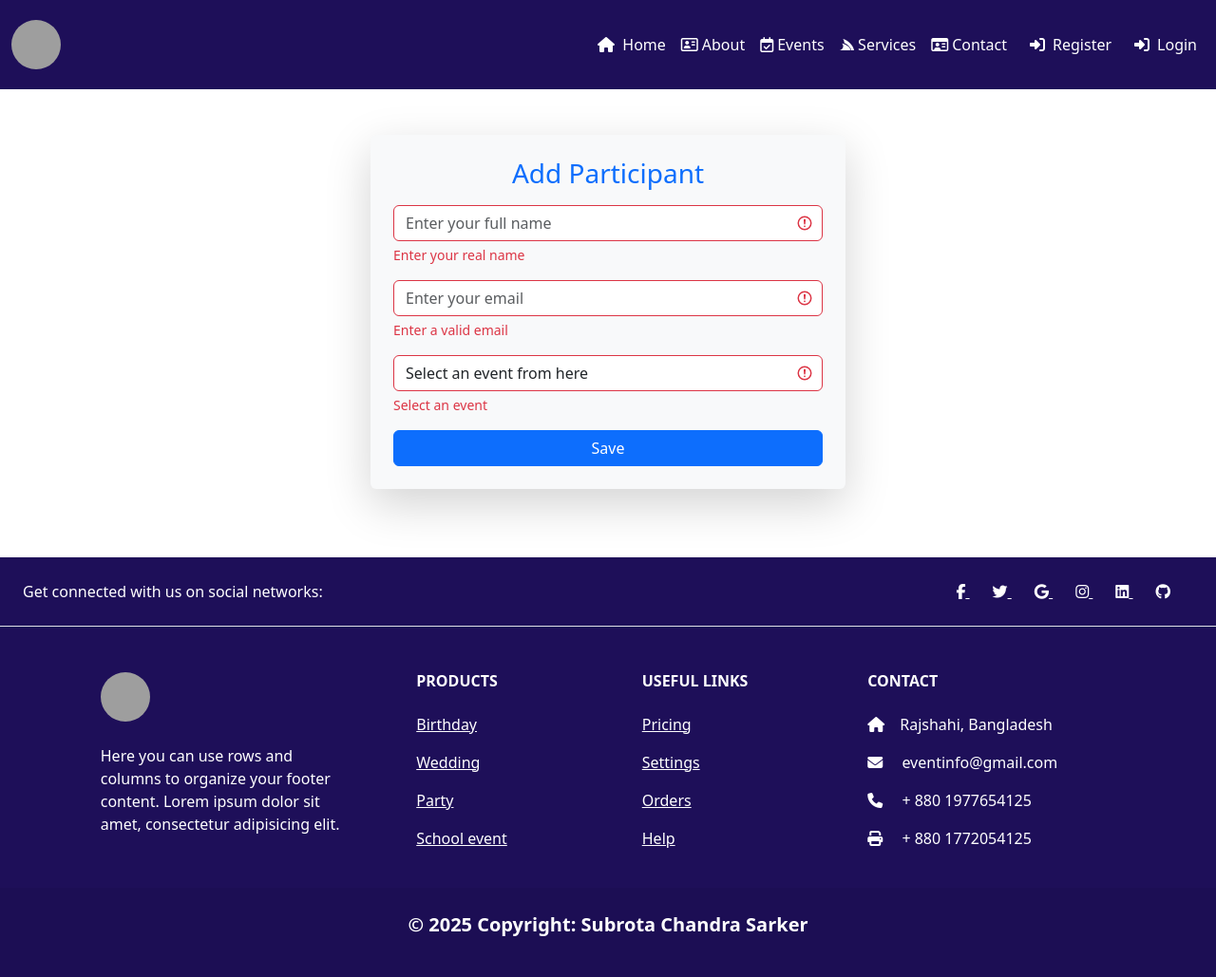
After one commit to CoderSubrota/event-management, a PHP site: page /front-end/add_participant.php in a window 1280 px wide. The commit adds this page. Shown: the whole page at 95% size. Run offline with PHP 8.4, Linux system fonts and the light colour scheme; data that the repository does not hold is empty; some libraries are stand-ins or nearby versions; grey boxes are pictures that could not be loaded.

Commit message:
add new codes for search events

```diff
--- /dev/null
+++ b/css/style.css
@@ -0,0 +1,90 @@
+body{
+    font-family: "Parkinsans", serif;
+}
+
+#navbar,#footer{
+    background-color: #1e0f59 ;
+}
+.navbar{
+    padding: 25px 0px;
+}
+
+#navbarNav > ul > li > a {
+    color: white;
+}
+
+#logo{
+    height: 52px;
+    width: 52px;
+    border-radius: 100%;
+}
+
+
+
+.hero h1 {
+    font-size: 4rem;
+    font-weight: bold;
+}
+
+.hero p {
+    font-size: 1.5rem;
+    margin-top: 20px;
+}
+
+.services img {
+    width: 100%;
+    border-radius: 15px;
+}
+
+
+.carousel img {
+    max-height: 500px; /* Adjust for uniform image size */
+    object-fit: cover;
+}
+.carousel-caption {
+    background: rgba(0, 0, 0, 0.6);
+    padding: 15px;
+    border-radius: 10px;
+}
+.carousel-control-prev, .carousel-control-next {
+    width: 5%;
+}
+.hero {
+    background: url('https://i.ibb.co/G4TZrgp/Edi-o-2023.jpg') center/cover no-repeat;
+    height: 100vh;
+    position: relative;
+    display: flex;
+    align-items: center;
+    justify-content: center;
+    color: white;
+    text-align: center;
+}
+.hero-overlay {
+    background: rgba(120, 45, 78, 0.6);
+    width: 100%;
+    height: 100%;
+    display: flex;
+    flex-direction: column;
+    align-items: center;
+    justify-content: center;
+    padding: 2rem;
+    backdrop-filter: blur(5px);
+}
+.hero h1 {
+    font-size: 3rem;
+    font-weight: bold;
+}
+.hero p {
+    font-size: 1.25rem;
+    margin-top: 0.5rem;
+}
+.hero .btn {
+    font-size: 1.2rem;
+    padding: 12px 30px;
+    border-radius: 30px;
+    transition: all 0.3s ease-in-out;
+}
+.hero .btn:hover {
+    background-color: #7a1e50;
+    border-color: #7a1e50;
+}
--- /dev/null
+++ b/front-end/add_participant.php
@@ -0,0 +1,134 @@
+<!DOCTYPE html>
+<html lang="en">
+
+<head>
+    <?php require_once "./cdn.html" ?>
+    <meta charset="UTF-8">
+    <meta http-equiv="X-UA-Compatible" content="IE=edge">
+    <meta name="viewport" content="width=device-width, initial-scale=1.0">
+    <title> Add participant </title>
+</head>
+
+<body id="body">
+
+<?php
+    session_start() ;
+
+    require_once "./navbar.php";
+    require_once "../back-end/config.php";
+
+    if (isset($_POST['add_participant'])) {
+        $full_name =  mysqli_real_escape_string($connection, $_POST['full_name']);
+        $email =  mysqli_real_escape_string($connection,$_POST['email']);
+        $event_id =  mysqli_real_escape_string($connection,$_POST['event_id']);
+        //get user id from file
+         require_once "../back-end/get_user_id.php" ;
+
+        //check event max
+        $get_event = "SELECT * FROM events WHERE id='$event_id'";
+        $get_events = mysqli_query($connection, $get_event);
+        $row = mysqli_fetch_assoc($get_events);
+        $max_capacity = $row['max_capacity'];
+        // check participant for event
+        $get_participant = "SELECT * FROM participants WHERE event_id='$event_id'";
+        $participants = mysqli_query($connection, $get_participant);
+        $participants_row = mysqli_num_rows($participants);
+
+
+
+
+        //Is  participants data are empty
+        if ($participants_row  == 0 ) {
+            $insert = "INSERT INTO participants(full_name, email,event_id) VALUES ('$full_name', '$email', '$event_id')";
+            $insertParticipant = mysqli_query($connection, $insert);
+            if ($insertParticipant) {
+              // insert data to attendees
+              $insert_attendees = "INSERT INTO attendees(event_id,user_id) VALUES('$event_id','$user_id')";
+              $result = mysqli_query($connection, $insert_attendees);
+
+                header("location: ./dashboard.php");
+                $_SESSION["message"] = "Participant added successfully !!";
+                exit();
+            }
+        }
+        //check the event capacity
+        if (intval($max_capacity) > intval($participants_row)) {
+            $insert = "INSERT INTO participants(full_name, email,event_id) VALUES ('$full_name', '$email', '$event_id')";
+            $insertParticipant = mysqli_query($connection, $insert);
+            if ($insertParticipant) {
+             // insert data to attendees
+              $insert_attendees = "INSERT INTO attendees(event_id,user_id) VALUES('$event_id','$user_id')";
+              $result = mysqli_query($connection, $insert_attendees);
+                header("location: ./dashboard.php");
+                $_SESSION['message'] = "Participant added successfully !!";
+                exit();
+            } else {
+                ?>
+                <script>
+                    Swal.fire({
+                        title: "<?php  echo "Error: " . mysqli_error($connection); ?>",
+                        icon: "warning",
+                        timer: 2500
+                    });
+                </script>
+                <?php
+            }
+
+        } else {
+            echo '<script>
+                        Swal.fire({
+                        title: "Maximum capacity full for this event",
+                        icon: "info",
+                        timer: 3500
+                       });
+                 </script>';
+         }
+
+        }
+    ?>
+
+    <br>
+
+<div class="container mt-2">
+    <form action="<?php echo $_SERVER['PHP_SELF']; ?>" method="post"
+          class="was-validated mx-auto shadow-lg p-4 bg-body-tertiary rounded" style="max-width: 500px;">
+
+        <h3 class="text-primary text-center mb-3">Add Participant</h3>
+
+        <div class="mb-3">
+            <input type="text" name="full_name" placeholder="Enter your full name" class="form-control" required />
+            <div class="invalid-feedback">Enter your real name</div>
+            <div class="valid-feedback">Looks good!</div>
+        </div>
+
+        <div class="mb-3">
+            <input type="email" name="email" placeholder="Enter your email" class="form-control" required />
+            <div class="invalid-feedback">Enter a valid email</div>
+            <div class="valid-feedback">Looks good!</div>
+        </div>
+
+        <div class="mb-3">
+            <select name="event_id" class="form-control" id="event_id" required>
+                <option value="" disabled selected>Select an event from here</option>
+                <?php
+                $select_events = "SELECT * FROM events";
+                $get_events = mysqli_query($connection, $select_events);
+                while ($row = mysqli_fetch_array($get_events)) {
+                    echo '<option value="' . $row['id'] . '">' . $row['name'] . '</option>';
+                }
+                ?>
+            </select>
+            <div class="invalid-feedback">Select an event</div>
+            <div class="valid-feedback">Event selected</div>
+        </div>
+
+        <button type="submit" name="add_participant" class="btn btn-primary w-100">Save</button>
+
+    </form>
+</div>
+
+    <br><br>
+    <?php require_once "./footer.html"; ?>
+</body>
+
+</html>
--- a/front-end/cdn.html
+++ b/front-end/cdn.html
@@ -1,19 +1,17 @@
 <!-- css file link  -->
 
-<link rel="stylesheet" href="./style.css">
- <link rel="shortcut icon" href="https://encrypted-tbn0.gstatic.com/images?q=tbn:ANd9GcTOHcIBnbdVT-kYlL3_w6V_9BTJyLmrQd9GlQ&s" type="image/x-icon">
+<link rel="stylesheet" href="../css/style.css">
+<link rel="shortcut icon" href="https://encrypted-tbn0.gstatic.com/images?q=tbn:ANd9GcTOHcIBnbdVT-kYlL3_w6V_9BTJyLmrQd9GlQ&s" type="image/x-icon">
 
 <!-- Bootstrap CSS -->
-    <link href="https://cdn.jsdelivr.net/npm/bootstrap@5.3.0-alpha3/dist/css/bootstrap.min.css" rel="stylesheet">
-    <!-- Bootstrap js  -->
- <script src="https://cdn.jsdelivr.net/npm/bootstrap@5.3.0-alpha3/dist/js/bootstrap.bundle.min.js"></script>
+<link href="https://cdn.jsdelivr.net/npm/bootstrap@5.3.0-alpha3/dist/css/bootstrap.min.css" rel="stylesheet">
+<!-- Bootstrap js  -->
+<script src="https://cdn.jsdelivr.net/npm/bootstrap@5.3.0-alpha3/dist/js/bootstrap.bundle.min.js"></script>
 
  <!-- Google font family cdn link -->
-
 <link rel="preconnect" href="https://fonts.googleapis.com">
 <link rel="preconnect" href="https://fonts.gstatic.com" crossorigin>
 <link href="https://fonts.googleapis.com/css2?family=Montserrat:ital,wght@0,100..900;1,100..900&display=swap" rel="stylesheet">
-
 
 <!-- Font awesome cdn link -->
 
@@ -23,3 +21,10 @@
 
 <link href="https://cdn.jsdelivr.net/npm/@sweetalert2/theme-dark@4/dark.css" rel="stylesheet">
 <script src="https://cdn.jsdelivr.net/npm/sweetalert2@11/dist/sweetalert2.min.js"></script>
+
+<!-- Include jQuery -->
+<script src="https://code.jquery.com/jquery-3.6.0.min.js"></script>
+
+<!-- Include DataTables CSS & JS -->
+<link rel="stylesheet" href="https://cdn.datatables.net/1.13.6/css/jquery.dataTables.min.css">
+<script src="https://cdn.datatables.net/1.13.6/js/jquery.dataTables.min.js"></script>
--- a/front-end/footer.html
+++ b/front-end/footer.html
@@ -42,7 +42,9 @@
           <div class="col-md-3 col-lg-4 col-xl-3 mx-auto mb-4">
             <!-- Content -->
             <h6 class="text-uppercase fw-bold mb-4">
-              <i class="fas fa-gem me-3"></i>Company name
+              <a class="navbar-brand" href="./home.php">
+                <img src="https://i.ibb.co.com/9Kcm93Q/event-Logo.jpg" alt="log" id="logo"/>
+              </a>
             </h6>
             <p>
               Here you can use rows and columns to organize your footer content. Lorem ipsum
@@ -58,16 +60,16 @@
               Products
             </h6>
             <p>
-              <a href="#!" class="text-reset">Angular</a>
+              <a href="#!" class="text-reset">Birthday</a>
             </p>
             <p>
-              <a href="#!" class="text-reset">React</a>
+              <a href="#!" class="text-reset">Wedding</a>
             </p>
             <p>
-              <a href="#!" class="text-reset">Vue</a>
+              <a href="#!" class="text-reset">Party</a>
             </p>
             <p>
-              <a href="#!" class="text-reset">Laravel</a>
+              <a href="#!" class="text-reset">School event</a>
             </p>
           </div>
           <!-- Grid column -->
@@ -97,13 +99,13 @@
           <div class="col-md-4 col-lg-3 col-xl-3 mx-auto mb-md-0 mb-4">
             <!-- Links -->
             <h6 class="text-uppercase fw-bold mb-4">Contact</h6>
-            <p><i class="fas fa-home me-3"></i> New York, NY 10012, US</p>
+            <p><i class="fas fa-home me-3"></i>Rajshahi, Bangladesh</p>
             <p>
               <i class="fas fa-envelope me-3"></i>
-              info@example.com
+             eventinfo@gmail.com
             </p>
-            <p><i class="fas fa-phone me-3"></i> + 01 234 567 88</p>
-            <p><i class="fas fa-print me-3"></i> + 01 234 567 89</p>
+            <p><i class="fas fa-phone me-3"></i> + 880 1977654125</p>
+            <p><i class="fas fa-print me-3"></i> + 880 1772054125</p>
           </div>
           <!-- Grid column -->
         </div>
@@ -114,8 +116,7 @@
 
     <!-- Copyright -->
     <div class="text-center p-4" style="background-color: rgba(0, 0, 0, 0.05);">
-      © 2025 Copyright:
-      <a class="text-reset fw-bold" href="https://mdbootstrap.com/">MDBootstrap.com</a>
+     <p class="fs-5 fw-bold"> © 2025 Copyright: Subrota Chandra Sarker </p>
     </div>
     <!-- Copyright -->
   </footer>
--- a/front-end/navbar.php
+++ b/front-end/navbar.php
@@ -10,25 +10,29 @@
     <div class="collapse navbar-collapse justify-content-end" id="navbarNav">
       <ul class="navbar-nav">
         <li class="nav-item">
-          <a class="nav-link active" aria-current="page" href="./home.php">Home</a>
+          <a class="nav-link active" aria-current="page" href="./home.php"> <i class="fa-solid fa-house me-1"></i> Home</a>
         </li>
-        <li class="nav-item"><a class="nav-link" href="#about">About</a></li>
-        <li class="nav-item"><a class="nav-link" href="#services">Services</a></li>
-        <li class="nav-item"><a class="nav-link" href="#contact">Contact</a></li>
+        <li class="nav-item"><a class="nav-link" href="#about"><i class="fa-regular fa-address-card me-1"></i>About</a></li>
+        <li class="nav-item"><a class="nav-link" href="./search_events.php"><i class="fa-regular fa-calendar-check me-1"></i>Events</a></li>
+        <li class="nav-item"><a class="nav-link" href="#services"><i class="fa-brands fa-servicestack me-1"></i>Services</a></li>
+        <li class="nav-item"><a class="nav-link" href="#contact"><i class="fa-regular fa-id-card me-1"></i>Contact</a></li>
         <?php
         if (isset($_SESSION['email'])) {
           ?>
           <li class="nav-item">
-            <a class="nav-link fw-bolder btn btn-danger " href="../back-end/logout.php">Log Out</a>
+            <a class="nav-link fw-bolder btn btn-danger " href="../back-end/logout.php"> <i class="fa-solid fa-right-from-bracket me-1"></i> Log Out</a>
           </li>
           <li class="nav-item">
-            <a class="nav-link fw-bold " href="../front-end/dashboard.php">Dashboard</a>
+            <a class="nav-link fw-bold " href="../front-end/dashboard.php">
+            <i class="fa-solid fa-gauge"></i>
+           Dashboard
+           </a>
           </li>
         <?php
         } else {
           ?>
-          <li class="nav-item"><a class="nav-link" href="./register_page.php">Register</a></li>
-          <li class="nav-item"><a class="nav-link" href="./login_page.php">Login</a></li>
+          <li class="nav-item"><a class="nav-link" href="./register_page.php"><i class="fa-solid fa-right-to-bracket mx-2"></i>Register</a></li>
+          <li class="nav-item"><a class="nav-link" href="./login_page.php"><i class="fa-solid fa-right-to-bracket  mx-2"></i>Login</a></li>
           <?php
         }
         ?>
```
Also changed, not shown: back-end/create_event.php (+6 -10 lines), back-end/download_attendees.php (added, +32 -0 lines), back-end/get_user_id.php (added, +8 -0 lines), front-end/dashboard.php (+25 -5 lines), front-end/eventDetails.php (added, +39 -0 lines), front-end/home.php (+108 -57 lines), front-end/register_page.php (+15 -7 lines), front-end/search_events.php (added, +84 -0 lines), front-end/style.css (deleted, +0 -20 lines).
